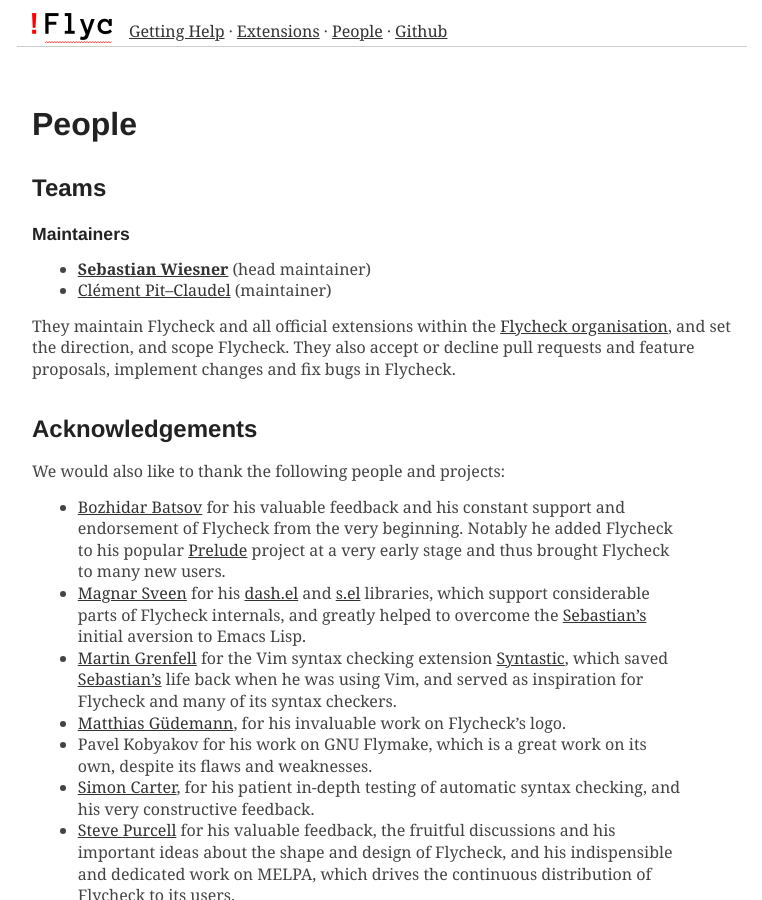
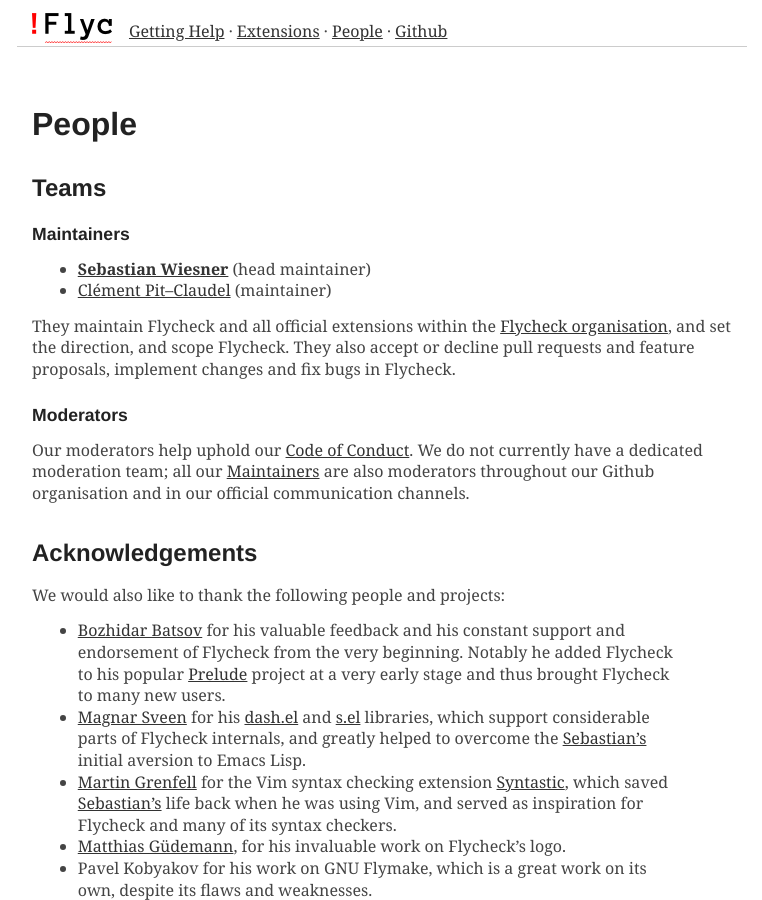
Before and after one commit to cmarqu/flycheck.github.io, a Jekyll site: the page built from people.md, in a window 1280 px wide and 900 px high. Shown: the whole window, without its empty margins (258-1020 px from the left). Built offline with Jekyll 4.4.1, drawn with Linux system fonts in a browser that asks for light colours; some web fonts are replaced.

Commit message:
Add moderation team to people page

```diff
--- a/people.md
+++ b/people.md
@@ -17,6 +17,16 @@
 [Flycheck organisation](https://github.com/flycheck), and set the direction, and
 scope Flycheck.  They also accept or decline pull requests and feature
 proposals, implement changes and fix bugs in Flycheck.
+
+Moderators
+----------
+
+Our moderators help uphold our [Code of Conduct][coc].  We do not currently have
+a dedicated moderation team; all our [Maintainers](#maintainers) are also
+moderators throughout our Github organisation and in our official communication
+channels.
+
+[coc]: https://github.com/flycheck/flycheck/blob/master/CONDUCT.md
 
 Acknowledgements
 ================
```
